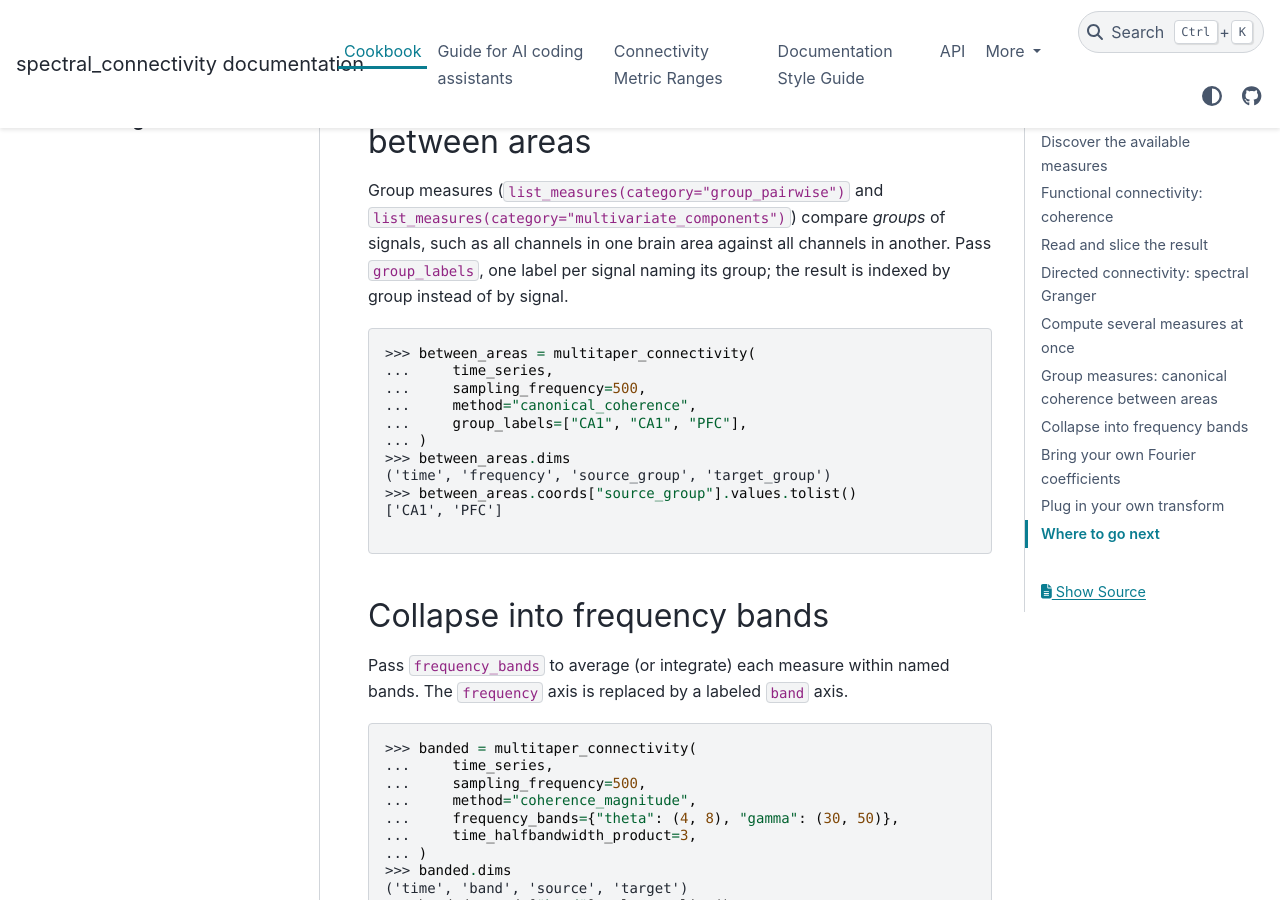
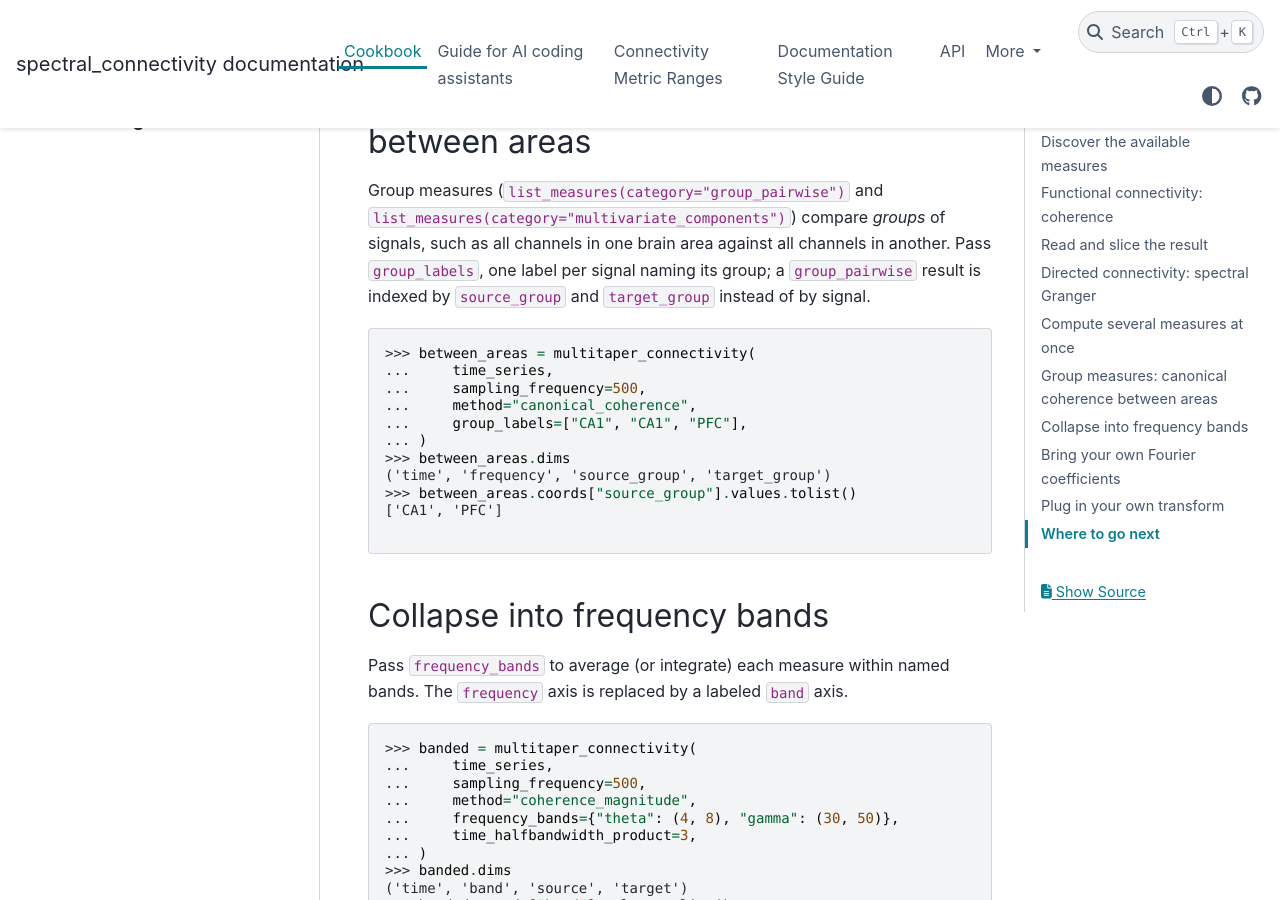
Before and after one commit to Eden-Kramer-Lab/spectral_connectivity, a Sphinx documentation site: the page built from docs/cookbook.md, in a window 1280 px wide and 900 px high, scrolled down 2916 px. Built offline with Sphinx 7.4.7 and the PyData theme 0.15.4, drawn with Linux system fonts in a browser that asks for light colours; pages that are not in the unit, such as notebooks, are missing from menus; the version number could not be read and is left out.

Commit message:
Docs: drop a 2.x group_labels claim and tighten the group_labels wording
The 2.x wrapper rejected every group measure, so no 2.x code passed group
labels through connectivity_kwargs; the migration row is removed and the
Added entry no longer contrasts with a pre-release TypeError. group_labels
takes scalar labels (tuples and missing values are rejected), a
group_pairwise result is indexed by source_group/target_group, and the
given-twice error no longer relies on its history.

Co-Authored-By: Claude Opus 5.5 <noreply@anthropic.com>

````diff
--- a/docs/cookbook.md
+++ b/docs/cookbook.md
@@ -139,8 +139,9 @@ measure. Shared spectra are cached, so this is cheaper than separate calls.
 Group measures (`list_measures(category="group_pairwise")` and
 `list_measures(category="multivariate_components")`) compare *groups* of
 signals, such as all channels in one brain area against all channels in
-another. Pass `group_labels`, one label per signal naming its group; the
-result is indexed by group instead of by signal.
+another. Pass `group_labels`, one label per signal naming its group; a
+`group_pairwise` result is indexed by `source_group` and `target_group`
+instead of by signal.
 
 ```python
 >>> between_areas = multitaper_connectivity(
````
Also changed, not shown: CHANGELOG.md (+3 -4 lines), 1 other file.
